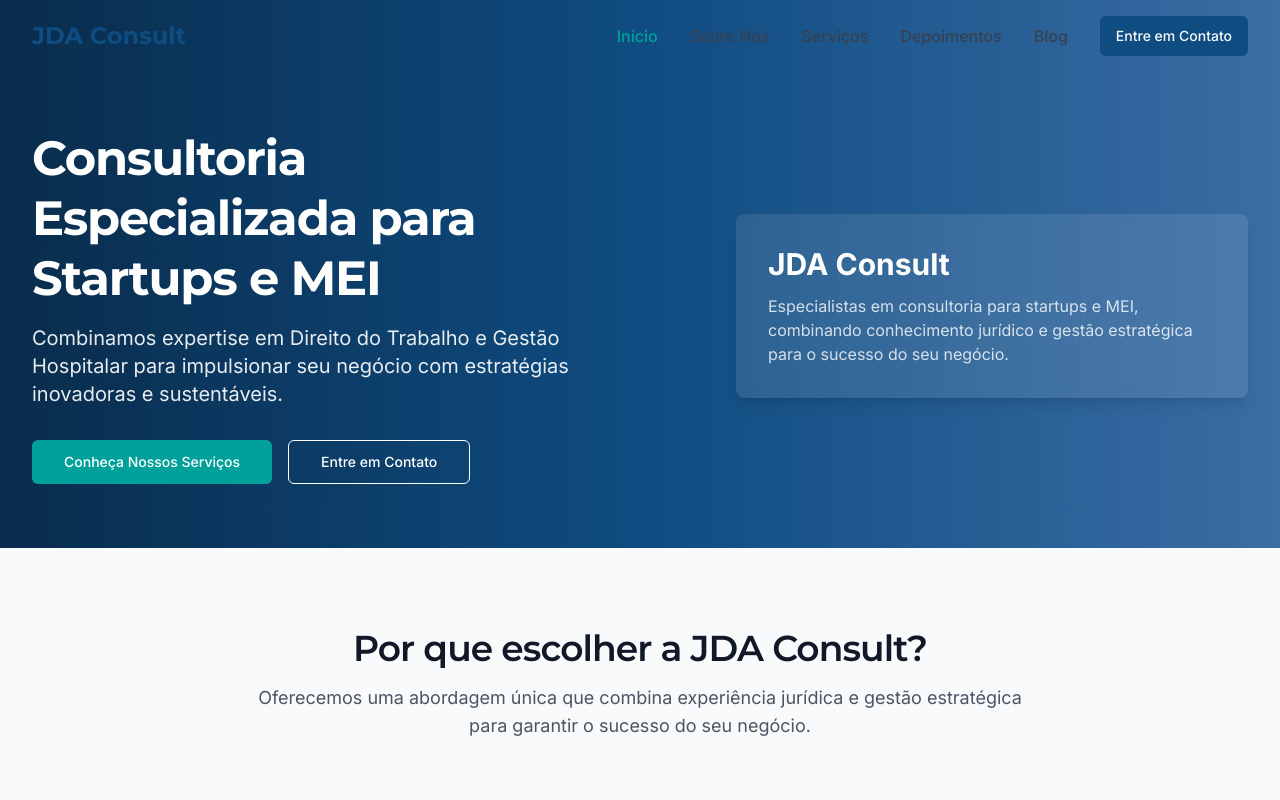
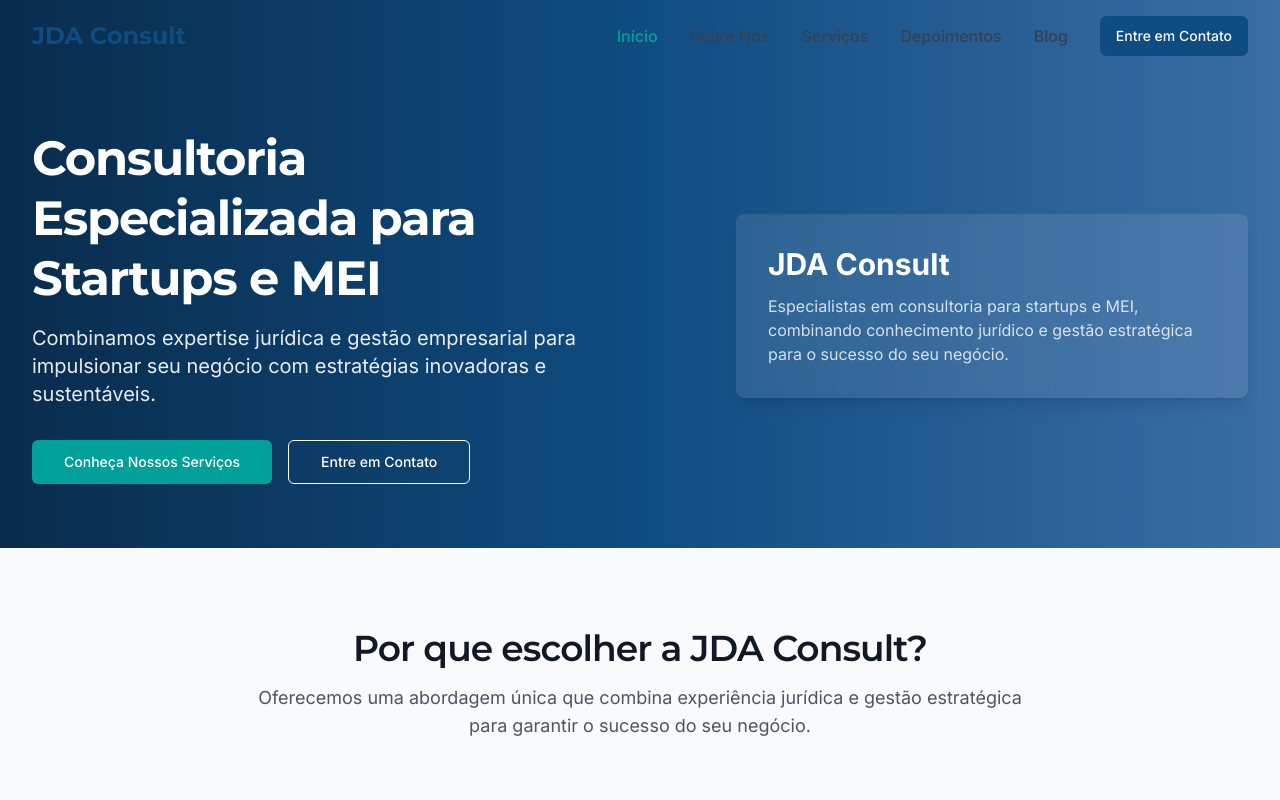
Before and after one commit to juandiegoangelico/consult-easy-site, a React (Vite) app: page / in a window 1280 px wide. Shown: the top 800 px of the page. Built offline with nearby package versions, Linux system fonts and the light colour scheme.

Commit message:
Refactor: Replace expertise descriptions
Replace "Direito do Trabalho e Gestão Hospitalar" with "Gestão Empresarial" in relevant components.

```diff
--- a/src/components/Hero.tsx
+++ b/src/components/Hero.tsx
@@ -1,4 +1,3 @@
-
 import { Link } from "react-router-dom";
 import { Button } from "@/components/ui/button";
 
--- a/src/pages/Index.tsx
+++ b/src/pages/Index.tsx
@@ -15,7 +15,7 @@ const Index = () => {
       {/* Hero Section */}
       <Hero
         title="Consultoria Especializada para Startups e MEI"
-        subtitle="Combinamos expertise em Direito do Trabalho e Gestão Hospitalar para impulsionar seu negócio com estratégias inovadoras e sustentáveis."
+        subtitle="Combinamos expertise jurídica e gestão empresarial para impulsionar seu negócio com estratégias inovadoras e sustentáveis."
         cta={{ text: "Conheça Nossos Serviços", link: "/servicos" }}
         secondaryCta={{ text: "Entre em Contato", link: "/contato" }}
         isHomepage={true}
```
